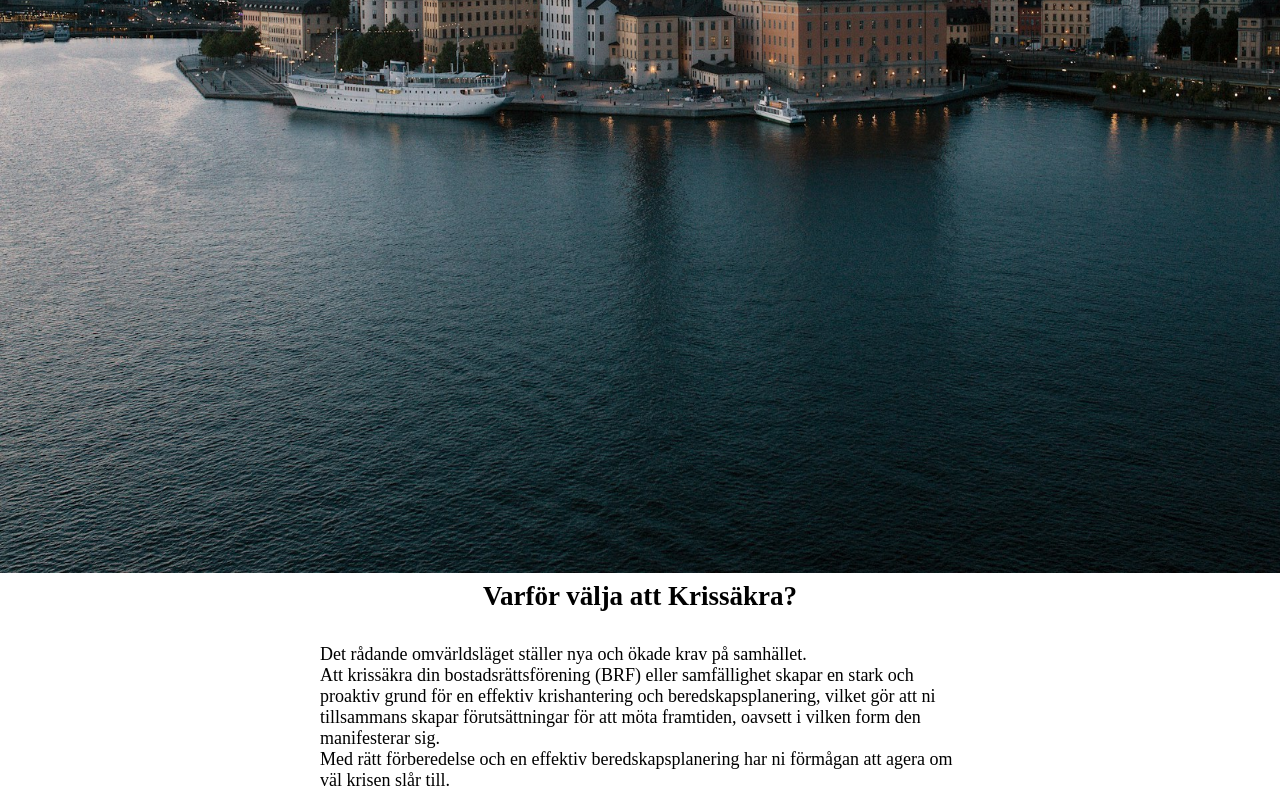
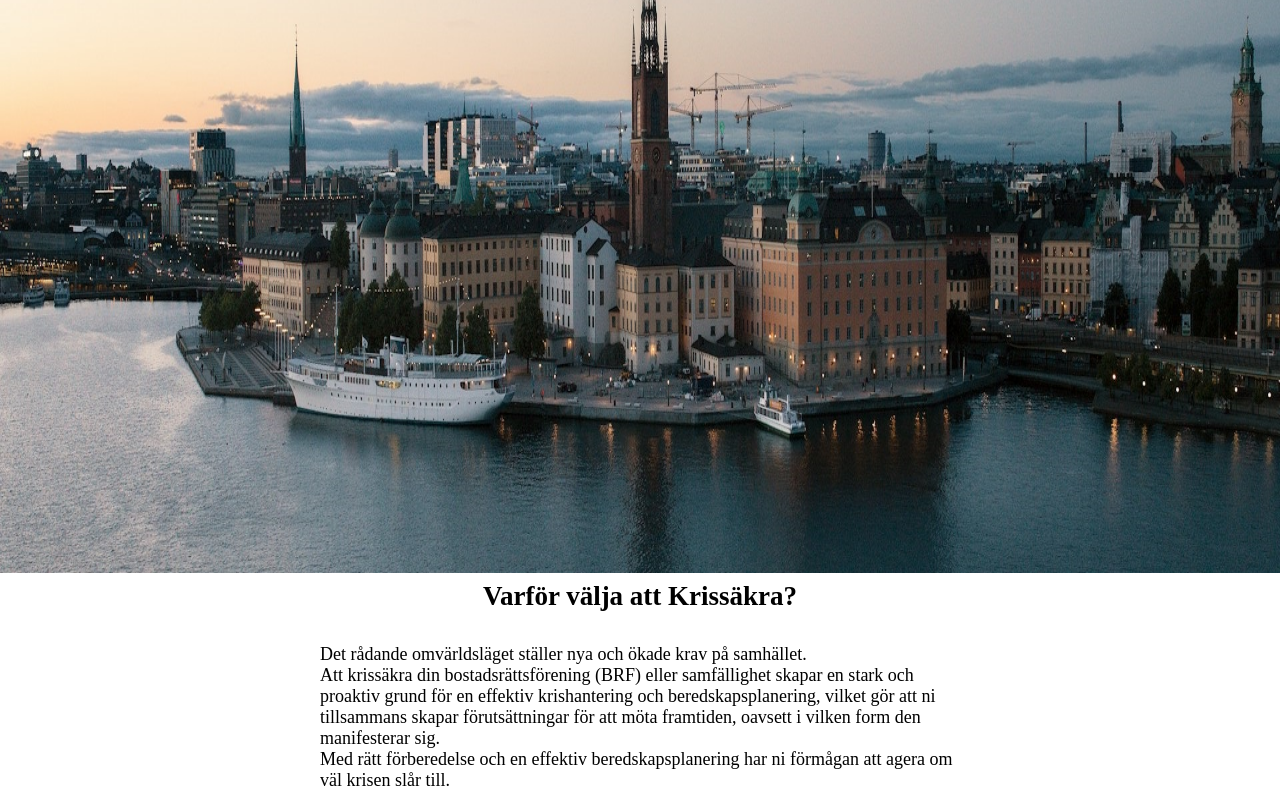
Before and after one commit to Znajkie/krissakra, a plain HTML site: page index.html in a window 1280 px wide. Shown: the part 427-1215 px from the top of the page. Drawn offline with Linux system fonts and the light colour scheme; a script that the page names is missing; a web font is replaced by a local one.

Commit message:
Update index.css

```diff
--- a/index.css
+++ b/index.css
@@ -199,7 +199,7 @@ body {
   overflow-x: hidden;
   overflow-y: auto;
   height: 100%;
-  background-image: url('./assets/images/background/jon-flobrant-jxfe3orC4G8-unsplash.jpg');
+  background-image: url('./assets/images/background/jon-flobrant.jpg');
   background-size: contain;
   background-position: top;
   background-size: 100% 1000px;
```
